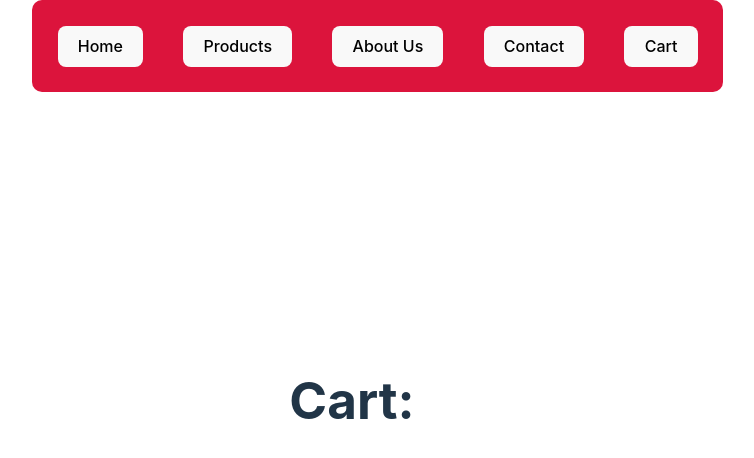
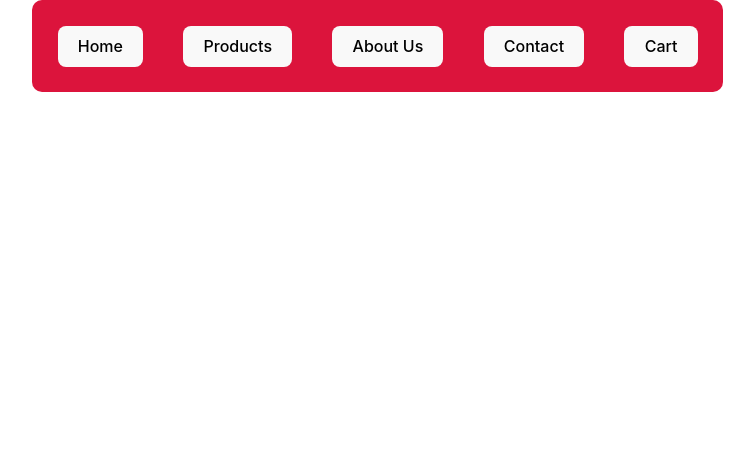
Before and after one commit to rihannas/Frontend, a React (Vite) app in the folder react/react-store/: page /cart in a window 1280 px wide. Shown: the top 458 px of the page, without its empty margins (288-1042 px from the left). Built offline with nearby package versions, Linux system fonts and the light colour scheme.

Commit message:
add remove item from cart functionality.

```diff
--- a/react/react-store/src/pages/Cart.jsx
+++ b/react/react-store/src/pages/Cart.jsx
@@ -1,20 +1,19 @@
 /* eslint-disable react/prop-types */
 
-import { useEffect } from "react";
+// eslint-disable-next-line react/prop-types
+export default function Cart({ cart, setCart }) {
+	function EventHandler(item) {
+		setCart(cart.filter((product) => product.title != item.title));
+	}
 
-// eslint-disable-next-line react/prop-types
-export default function Cart({ cart }) {
-	useEffect(() => {
-		console.log(cart);
-	});
 	return (
 		<>
-			<h1>Cart:</h1>
 			{cart.map((item) => {
 				return (
 					<>
 						<h2>{item.title}</h2>
 						<p>{item.desc}</p>
+						<button onClick={() => EventHandler(item)}>Remove Item</button>
 					</>
 				);
 			})}
```
Also changed, not shown: 1 other file (tests, documents, lock files or other folders).
